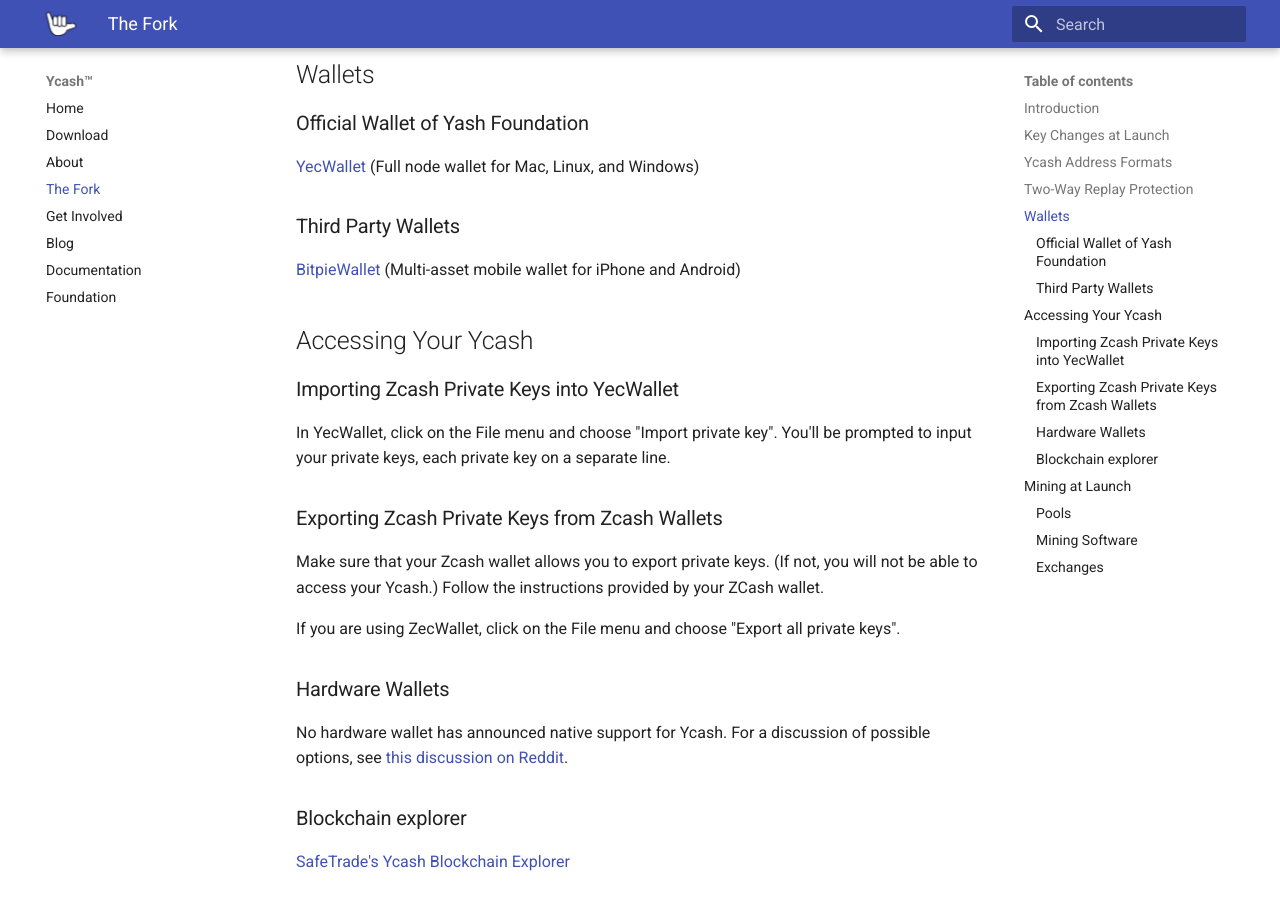
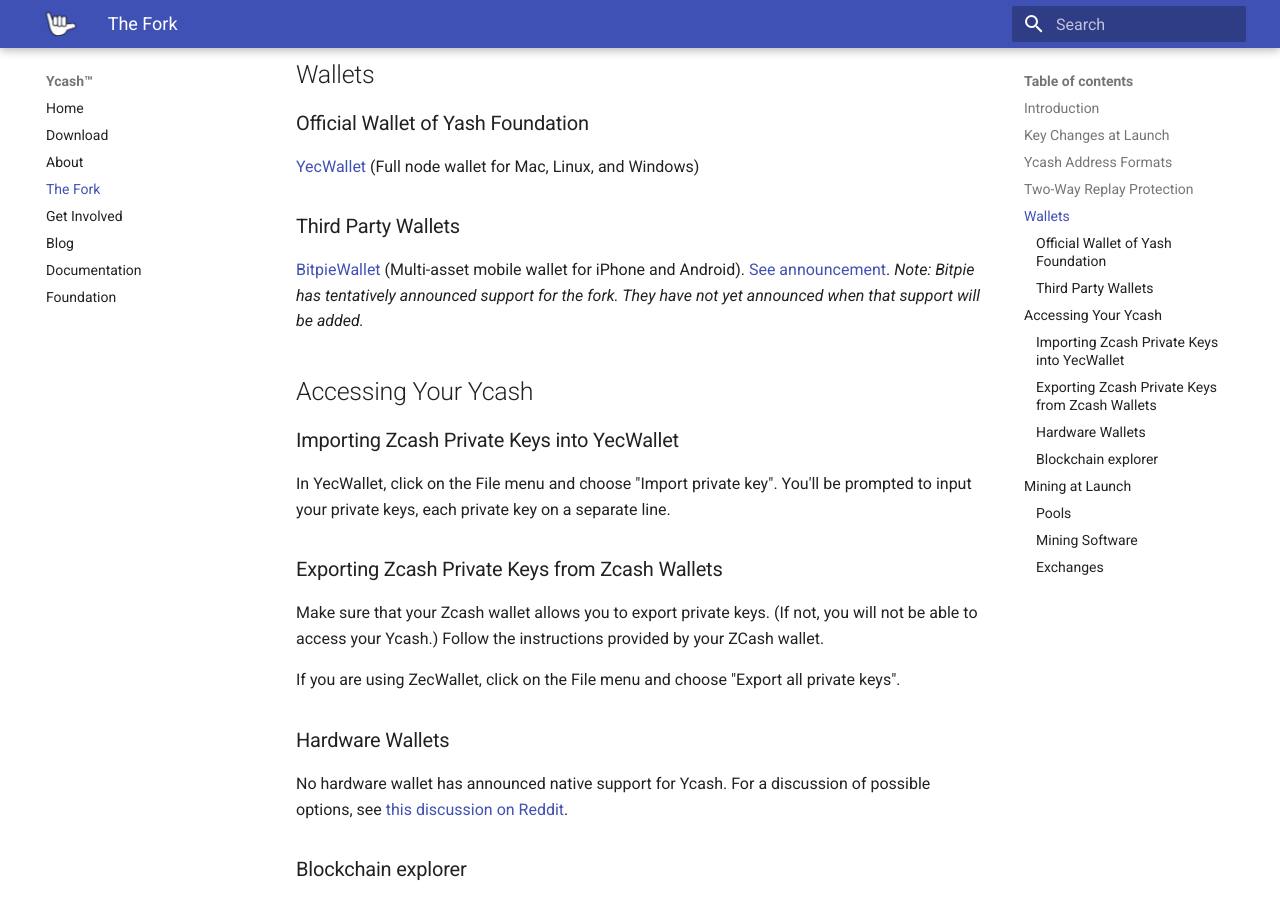
Before and after one commit to ycashfoundation/ycash-website, an MkDocs documentation site: the page built from docs/the_fork.md, in a window 1280 px wide and 900 px high, scrolled down 1186 px. Built offline with MkDocs 1.6.1 and Material for MkDocs 9.7.7, drawn with Linux system fonts in a browser that asks for light colours.

Commit message:
Update wallet section

```diff
--- a/docs/the_fork.md
+++ b/docs/the_fork.md
@@ -50,7 +50,7 @@
 ### Third Party Wallets
 
 [BitpieWallet](https://bitpie.com/) (Multi-asset mobile wallet for iPhone
-and Android)
+and Android). [See announcement](https://twitter.com/BitpieWallet/status/1145967456147501056). *Note: Bitpie has tentatively announced support for the fork. They have not yet announced when that support will be added.*
 
 ## Accessing Your Ycash
 
```
